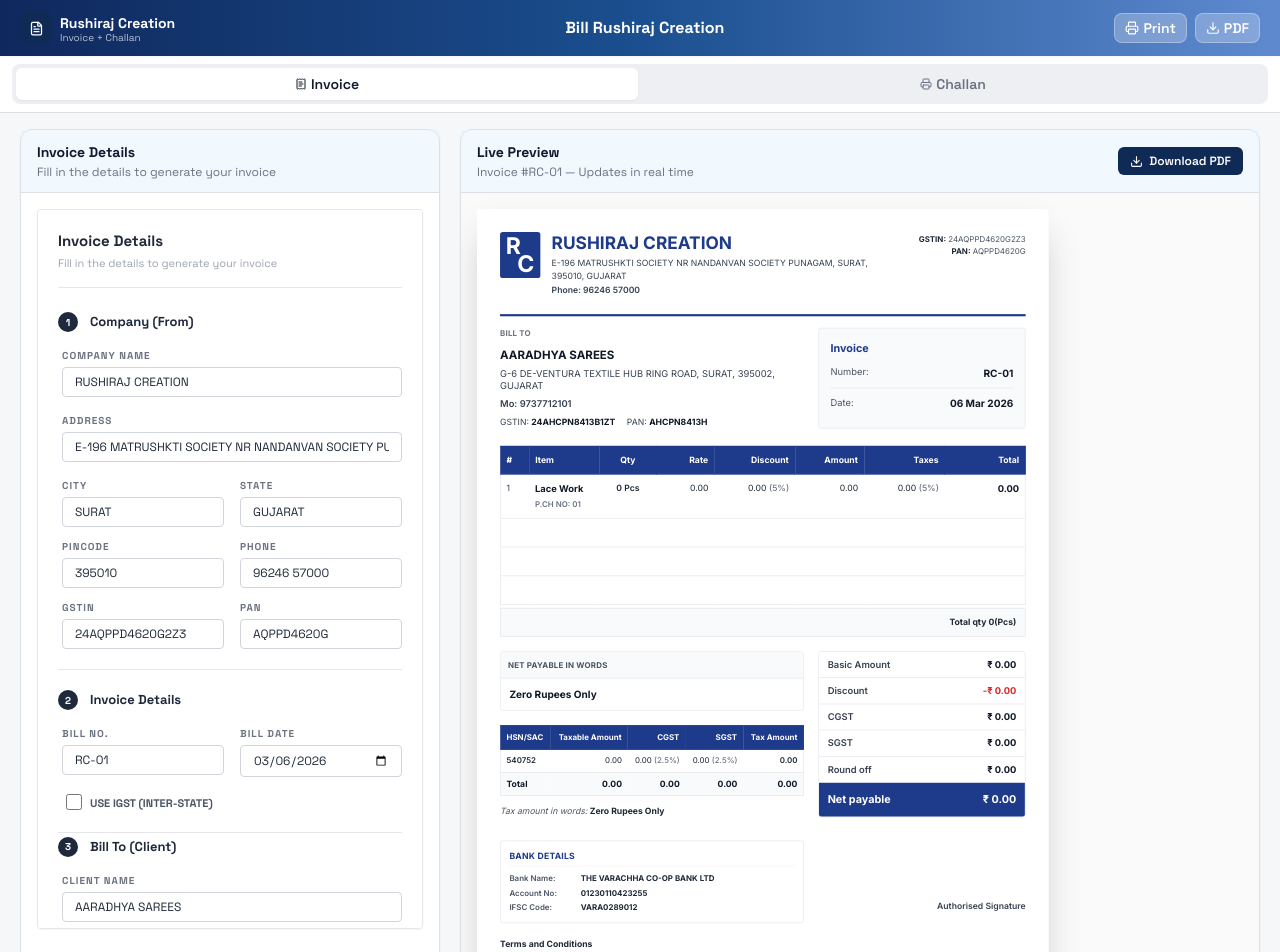
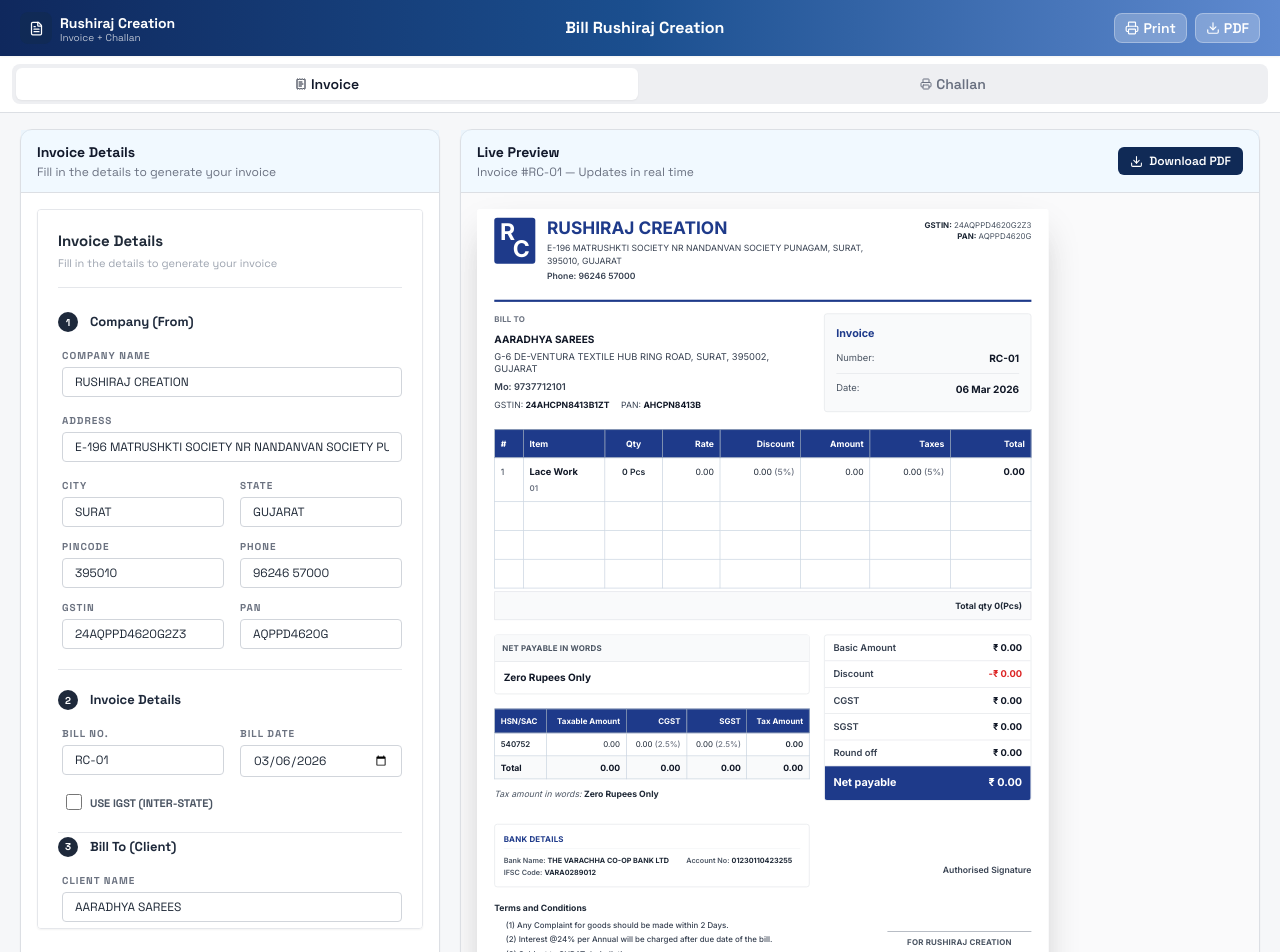
Before and after one commit to hardik3116/Rushiraj-Creation, a React (Vite) app: page / in a window 1280 px wide. Shown: the top 952 px of the page. Built offline with nearby package versions, Linux system fonts and the light colour scheme; what @blinkdotnew/sdk would draw is missing.

Commit message:
new bill

```diff
--- a/src/components/InvoicePreview.tsx
+++ b/src/components/InvoicePreview.tsx
@@ -58,7 +58,7 @@ export const InvoicePreview = React.forwardRef<HTMLDivElement, Props>(({ data },
   });
 
   return (
-    <div ref={ref} id="invoice-preview" className="bg-white w-[794px] min-h-[1123px] print:min-h-0 pb-8 pt-8 px-8 box-border text-[12px] text-[#111] mx-auto relative print:w-full print:h-auto print:overflow-hidden print:pb-2" style={{ fontFamily: "'Inter', Arial, sans-serif" }}>
+    <div ref={ref} id="invoice-preview" className="bg-white w-[794px] min-h-[1123px] pb-3 pt-3 px-6 box-border text-[12px] text-[#111] mx-auto relative" style={{ fontFamily: "'Inter', Arial, sans-serif" }}>
 
       {/* HEADER SECTION */}
       <div className="flex justify-between items-start mb-6">
@@ -86,7 +86,7 @@ export const InvoicePreview = React.forwardRef<HTMLDivElement, Props>(({ data },
       <div className="flex justify-between mb-6">
         <div className="flex-1 pr-4">
           <div className="text-[11px] text-gray-500 font-bold mb-2 uppercase tracking-wide">BILL TO</div>
-          <h2 className="m-0 font-bold text-base text-gray-900 mb-1.5">{data.clientName}</h2>
+          <h2 className="m-0 font-bold text-[14px] text-gray-900 mb-1.5">{data.clientName}</h2>
           <p className="m-0 text-gray-700 text-[13px] leading-snug">{data.clientAddress}, {data.clientCity}, {data.clientPincode},<br/>{data.clientState}</p>
           <p className="m-0 text-gray-700 text-[13px] font-semibold mt-1.5">Mo: {data.clientPhone}</p>
           <div className="flex gap-4 text-gray-700 text-[12px] mt-1.5">
@@ -111,14 +111,14 @@ export const InvoicePreview = React.forwardRef<HTMLDivElement, Props>(({ data },
       <table className="w-full border-collapse mb-1 text-[12px]">
         <thead>
           <tr className="bg-[#1E3A8A] text-white">
-            <th className="py-2.5 px-2 text-left w-10 border border-[#1E3A8A]">#</th>
-            <th className="py-2.5 px-2 text-left border border-[#1E3A8A]">Item</th>
-            <th className="py-2.5 px-2 text-center w-20 border border-[#1E3A8A]">Qty</th>
-            <th className="py-2.5 px-2 text-right w-20 border border-[#1E3A8A]">Rate</th>
-            <th className="py-2.5 px-2 text-right w-28 border border-[#1E3A8A]">Discount</th>
-            <th className="py-2.5 px-2 text-right w-24 border border-[#1E3A8A]">Amount</th>
-            <th className="py-2.5 px-2 text-right w-28 border border-[#1E3A8A]">Taxes</th>
-            <th className="py-2.5 px-2 text-right w-28 border border-[#1E3A8A]">Total</th>
+            <th className="py-2.5 px-2 text-left w-10 border border-slate-400">#</th>
+            <th className="py-2.5 px-2 text-left border border-slate-400">Item</th>
+            <th className="py-2.5 px-2 text-center w-20 border border-slate-400">Qty</th>
+            <th className="py-2.5 px-2 text-right w-20 border border-slate-400">Rate</th>
+            <th className="py-2.5 px-2 text-right w-28 border border-slate-400">Discount</th>
+            <th className="py-2.5 px-2 text-right w-24 border border-slate-400">Amount</th>
+            <th className="py-2.5 px-2 text-right w-28 border border-slate-400">Taxes</th>
+            <th className="py-2.5 px-2 text-right w-28 border border-slate-400">Total</th>
           </tr>
         </thead>
         <tbody>
@@ -129,26 +129,26 @@ export const InvoicePreview = React.forwardRef<HTMLDivElement, Props>(({ data },
              const itemTax = itemTaxable * (item.taxRate / 100);
              const itemTotal = itemTaxable + itemTax;
              return (
-              <tr key={item.id} className="border-b border-gray-200">
-                <td className="py-2.5 px-2 border-l border-gray-200 align-top text-gray-700">{index + 1}</td>
-                <td className="py-2.5 px-2 align-top">
-                  <div className="font-bold text-[13px] text-gray-900">{item.name}</div>
-                  {item.pchNo && <div className="text-[11px] font-semibold text-gray-500 mt-1">P.CH NO: {item.pchNo}</div>}
+              <tr key={item.id} className="border-b border-slate-300">
+                <td className="py-2.5 px-2 border border-slate-300 align-top text-gray-700">{index + 1}</td>
+                <td className="py-2.5 px-2 border border-slate-300 align-top">
+                  <div className="font-bold text-[13px] text-gray-900 whitespace-nowrap">{item.name}</div>
+                  {item.pchNo && <div className="text-[11px] font-semibold text-gray-500 mt-1">{item.pchNo}</div>}
                 </td>
-                <td className="py-2.5 px-2 text-center align-top whitespace-nowrap text-gray-800 font-semibold">{item.qty} {item.unit}</td>
-                <td className="py-2.5 px-2 text-right align-top text-gray-800">{item.rate.toFixed(2)}</td>
-                <td className="py-2.5 px-2 text-right align-top text-gray-800">{itemDiscount.toLocaleString('en-IN', {minimumFractionDigits:2})} <span className="text-gray-500 font-medium">({item.discount}%)</span></td>
-                <td className="py-2.5 px-2 text-right align-top text-gray-800">{itemTaxable.toLocaleString('en-IN', {minimumFractionDigits:2})}</td>
-                <td className="py-2.5 px-2 text-right align-top text-gray-800">{itemTax.toLocaleString('en-IN', {minimumFractionDigits:2})} <span className="text-gray-500 font-medium">({item.taxRate}%)</span></td>
-                <td className="py-2.5 px-2 text-right border-r border-gray-200 font-bold align-top text-[13px] text-gray-900">{itemTotal.toLocaleString('en-IN', {minimumFractionDigits:2})}</td>
+                <td className="py-2.5 px-2 border border-slate-300 text-center align-top whitespace-nowrap text-gray-800 font-semibold">{item.qty} {item.unit}</td>
+                <td className="py-2.5 px-2 border border-slate-300 text-right align-top text-gray-800">{item.rate.toFixed(2)}</td>
+                <td className="py-2.5 px-2 border border-slate-300 text-right align-top text-gray-800">{itemDiscount.toLocaleString('en-IN', {minimumFractionDigits:2})} <span className="text-gray-500 font-medium">({item.discount}%)</span></td>
+                <td className="py-2.5 px-2 border border-slate-300 text-right align-top text-gray-800">{itemTaxable.toLocaleString('en-IN', {minimumFractionDigits:2})}</td>
+                <td className="py-2.5 px-2 border border-slate-300 text-right align-top text-gray-800">{itemTax.toLocaleString('en-IN', {minimumFractionDigits:2})} <span className="text-gray-500 font-medium">({item.taxRate}%)</span></td>
+                <td className="py-2.5 px-2 border border-slate-300 text-right font-bold align-top text-[13px] text-gray-900">{itemTotal.toLocaleString('en-IN', {minimumFractionDigits:2})}</td>
               </tr>
             )
           })}
           {Array.from({length: Math.max(0, 4 - data.items.length)}).map((_, i) => (
-            <tr key={`empty-${i}`} className="border-b border-gray-200 h-[40px]">
-              <td className="border-l border-gray-200"></td>
-              <td></td><td></td><td></td><td></td><td></td><td></td>
-              <td className="border-r border-gray-200"></td>
+            <tr key={`empty-${i}`} className="border-b border-slate-300 h-[40px]">
+              <td className="border border-slate-300"></td>
+              <td className="border border-slate-300"></td><td className="border border-slate-300"></td><td className="border border-slate-300"></td><td className="border border-slate-300"></td><td className="border border-slate-300"></td><td className="border border-slate-300"></td>
+              <td className="border border-slate-300"></td>
             </tr>
           ))}
         </tbody>
@@ -175,16 +175,16 @@ export const InvoicePreview = React.forwardRef<HTMLDivElement, Props>(({ data },
            <table className="w-full border-collapse text-[11px] mb-3">
              <thead>
                <tr className="bg-[#1E3A8A] text-white">
-                 <th className="py-2 px-2 text-left border border-[#1E3A8A]">HSN/SAC</th>
-                 <th className="py-2 px-2 text-right border border-[#1E3A8A]">Taxable Amount</th>
+                 <th className="py-2 px-2 text-left border border-slate-400">HSN/SAC</th>
+                 <th className="py-2 px-2 text-right border border-slate-400">Taxable Amount</th>
                  {!data.igst && (
                    <>
-                     <th className="py-2 px-2 text-right border border-[#1E3A8A]">CGST</th>
-                     <th className="py-2 px-2 text-right border border-[#1E3A8A]">SGST</th>
+                     <th className="py-2 px-2 text-right border border-slate-400">CGST</th>
+                     <th className="py-2 px-2 text-right border border-slate-400">SGST</th>
                    </>
                  )}
-                 {data.igst && <th className="py-2 px-2 text-right border border-[#1E3A8A]">IGST</th>}
-                 <th className="py-2 px-2 text-right border border-[#1E3A8A]">Tax Amount</th>
+                 {data.igst && <th className="py-2 px-2 text-right border border-slate-400">IGST</th>}
+                 <th className="py-2 px-2 text-right border border-slate-400">Tax Amount</th>
                </tr>
              </thead>
              <tbody>
@@ -192,33 +192,33 @@ export const InvoicePreview = React.forwardRef<HTMLDivElement, Props>(({ data },
                   const taxHalf = (val.taxable * (val.taxRate/100)) / 2;
                   const taxFull = taxHalf * 2;
                   return (
-                    <tr key={hsn} className="border-b border-gray-200 h-8 text-gray-800">
-                      <td className="py-1.5 px-2 border-l border-gray-200 font-semibold">{hsn}</td>
-                      <td className="py-1.5 px-2 text-right">{val.taxable.toLocaleString('en-IN', {minimumFractionDigits:2})}</td>
+                    <tr key={hsn} className="border-b border-slate-300 h-8 text-gray-800">
+                      <td className="py-1.5 px-2 border border-slate-300 font-semibold">{hsn}</td>
+                      <td className="py-1.5 px-2 border border-slate-300 text-right">{val.taxable.toLocaleString('en-IN', {minimumFractionDigits:2})}</td>
                       {!data.igst && (
                         <>
-                          <td className="py-1.5 px-2 text-right">{taxHalf.toLocaleString('en-IN', {minimumFractionDigits:2})} <span className="text-gray-500 font-medium">({val.taxRate/2}%)</span></td>
-                          <td className="py-1.5 px-2 text-right">{taxHalf.toLocaleString('en-IN', {minimumFractionDigits:2})} <span className="text-gray-500 font-medium">({val.taxRate/2}%)</span></td>
+                          <td className="py-1.5 px-2 border border-slate-300 text-right">{taxHalf.toLocaleString('en-IN', {minimumFractionDigits:2})} <span className="text-gray-500 font-medium">({val.taxRate/2}%)</span></td>
+                          <td className="py-1.5 px-2 border border-slate-300 text-right">{taxHalf.toLocaleString('en-IN', {minimumFractionDigits:2})} <span className="text-gray-500 font-medium">({val.taxRate/2}%)</span></td>
                         </>
                       )}
                       {data.igst && (
-                        <td className="py-1.5 px-2 text-right">{taxFull.toLocaleString('en-IN', {minimumFractionDigits:2})} <span className="text-gray-500 font-medium">({val.taxRate}%)</span></td>
+                        <td className="py-1.5 px-2 border border-slate-300 text-right">{taxFull.toLocaleString('en-IN', {minimumFractionDigits:2})} <span className="text-gray-500 font-medium">({val.taxRate}%)</span></td>
                       )}
-                      <td className="py-1.5 px-2 text-right border-r border-gray-200 font-semibold">{taxFull.toLocaleString('en-IN', {minimumFractionDigits:2})}</td>
+                      <td className="py-1.5 px-2 border border-slate-300 text-right font-semibold">{taxFull.toLocaleString('en-IN', {minimumFractionDigits:2})}</td>
                     </tr>
                   )
                })}
                <tr className="bg-gray-50 font-bold text-gray-900 h-8 text-[12px]">
-                 <td className="py-1.5 px-2 border-l border-gray-200 border-b border-gray-200">Total</td>
-                 <td className="py-1.5 px-2 text-right border-b border-gray-200">{taxableAmount.toLocaleString('en-IN', {minimumFractionDigits:2})}</td>
+                 <td className="py-1.5 px-2 border border-slate-300">Total</td>
+                 <td className="py-1.5 px-2 border border-slate-300 text-right">{taxableAmount.toLocaleString('en-IN', {minimumFractionDigits:2})}</td>
                  {!data.igst && (
                    <>
-                     <td className="py-1.5 px-2 text-right border-b border-gray-200">{cgstAmount.toLocaleString('en-IN', {minimumFractionDigits:2})}</td>
-                     <td className="py-1.5 px-2 text-right border-b border-gray-200">{sgstAmount.toLocaleString('en-IN', {minimumFractionDigits:2})}</td>
+                     <td className="py-1.5 px-2 border border-slate-300 text-right">{cgstAmount.toLocaleString('en-IN', {minimumFractionDigits:2})}</td>
+                     <td className="py-1.5 px-2 border border-slate-300 text-right">{sgstAmount.toLocaleString('en-IN', {minimumFractionDigits:2})}</td>
                    </>
                  )}
-                 {data.igst && <td className="py-1.5 px-2 text-right border-b border-gray-200">{igstAmount.toLocaleString('en-IN', {minimumFractionDigits:2})}</td>}
-                 <td className="py-1.5 px-2 text-right border-r border-gray-200 border-b border-gray-200">{totalTaxAmount.toLocaleString('en-IN', {minimumFractionDigits:2})}</td>
+                 {data.igst && <td className="py-1.5 px-2 border border-slate-300 text-right">{igstAmount.toLocaleString('en-IN', {minimumFractionDigits:2})}</td>}
+                 <td className="py-1.5 px-2 border border-slate-300 text-right">{totalTaxAmount.toLocaleString('en-IN', {minimumFractionDigits:2})}</td>
                </tr>
              </tbody>
            </table>
@@ -229,12 +229,14 @@ export const InvoicePreview = React.forwardRef<HTMLDivElement, Props>(({ data },
 
            {/* BANK DETAILS */}
            {data.bank && (data.bank.bankName || data.bank.accountNumber || data.bank.ifscCode) && (
-             <div className="mt-5 border border-gray-200 rounded-sm p-3">
-               <div className="font-bold text-[12px] text-[#1E3A8A] mb-2 uppercase tracking-wide border-b border-gray-100 pb-1">Bank Details</div>
-               <div className="text-[11px] text-gray-800 space-y-1">
-                 {data.bank.bankName && <div><span className="font-semibold text-gray-600 w-24 inline-block">Bank Name:</span> <span className="font-bold">{data.bank.bankName}</span></div>}
-                 {data.bank.accountNumber && <div><span className="font-semibold text-gray-600 w-24 inline-block">Account No:</span> <span className="font-bold">{data.bank.accountNumber}</span></div>}
-                 {data.bank.ifscCode && <div><span className="font-semibold text-gray-600 w-24 inline-block">IFSC Code:</span> <span className="font-bold">{data.bank.ifscCode}</span></div>}
+             <div className="mt-4 border border-gray-200 rounded-sm p-3">
+               <div className="font-bold text-[11px] text-[#1E3A8A] mb-2 uppercase tracking-wide border-b border-gray-100 pb-1">Bank Details</div>
+               <div className="text-[10px] text-gray-800 space-y-0.5">
+                 <div className="flex gap-6">
+                   {data.bank.bankName && <span><span className="font-semibold text-gray-600">Bank Name:</span> <span className="font-bold">{data.bank.bankName}</span></span>}
+                   {data.bank.accountNumber && <span><span className="font-semibold text-gray-600">Account No:</span> <span className="font-bold">{data.bank.accountNumber}</span></span>}
+                 </div>
+                 {data.bank.ifscCode && <div><span className="font-semibold text-gray-600">IFSC Code:</span> <span className="font-bold">{data.bank.ifscCode}</span></div>}
                </div>
              </div>
            )}
@@ -302,10 +304,6 @@ export const InvoicePreview = React.forwardRef<HTMLDivElement, Props>(({ data },
         </div>
       </div>
 
-      <div className="absolute bottom-5 left-0 right-0 text-center text-[10px] font-semibold text-gray-400">
-        Generated using Bill PDF Tool
-      </div>
-
     </div>
   );
 });
--- a/src/index.css
+++ b/src/index.css
@@ -65,30 +65,83 @@
     visibility: hidden;
   }
 
+  body, html {
+    width: 210mm !important;
+    height: 297mm !important;
+    margin: 0 !important;
+    padding: 0 !important;
+    overflow: hidden !important;
+  }
+
   #print-output {
     display: block !important;
-    position: absolute;
-    left: 0;
-    top: 0;
-    width: 100%;
-    margin: 0;
-    padding: 0;
+    position: fixed !important;
+    left: 0 !important;
+    top: 0 !important;
+    width: 210mm !important;
+    height: 297mm !important;
+    margin: 0 !important;
+    padding: 0 !important;
+    overflow: hidden !important;
+    z-index: 9999 !important;
   }
 
   #print-output * {
-    visibility: visible;
+    visibility: visible !important;
   }
 
   #invoice-preview {
-    min-height: auto !important;
-    height: auto !important;
+    width: 210mm !important;
+    max-width: 210mm !important;
+    height: 297mm !important;
+    max-height: 297mm !important;
+    min-height: 297mm !important;
     overflow: hidden !important;
     page-break-inside: avoid !important;
     page-break-after: avoid !important;
     page-break-before: avoid !important;
-    transform: scale(0.96) !important;
-    transform-origin: top center !important;
+    transform: none !important;
     margin: 0 !important;
+    padding: 8mm !important;
+    box-sizing: border-box !important;
+    position: relative !important;
+  }
+
+  table {
+    page-break-inside: avoid !important;
+  }
+
+  tr {
+    page-break-inside: avoid !important;
+    page-break-after: auto !important;
+  }
+
+  div {
+    page-break-inside: avoid !important;
+  }
+
+  p, h1, h2, h3, h4, h5, h6 {
+    margin: 0 !important;
+    page-break-inside: avoid !important;
+  }
+
+  /* Compress all spacing for A4 fit */
+  * {
+    margin-bottom: 0 !important;
+    margin-top: 0 !important;
+  }
+
+  #invoice-preview > * {
+    margin-bottom: 3mm !important;
+    margin-top: 0 !important;
+  }
+
+  table {
+    margin-bottom: 2mm !important;
+  }
+
+  tr + tr {
+    margin-top: 0 !important;
   }
 
   /* Ensure the background block colors remain intact */
--- a/src/types/invoice.ts
+++ b/src/types/invoice.ts
@@ -275,7 +275,7 @@ export const defaultInvoiceData: InvoiceData = {
   clientPincode: '395002',
   clientPhone: '9737712101',
   clientGstin: '24AHCPN8413B1ZT',
-  clientPan: 'AHCPN8413H',
+  clientPan: 'AHCPN8413B',
 
   invoiceNumber: 'RC-01',
   invoiceDate: '2026-03-06',
```
